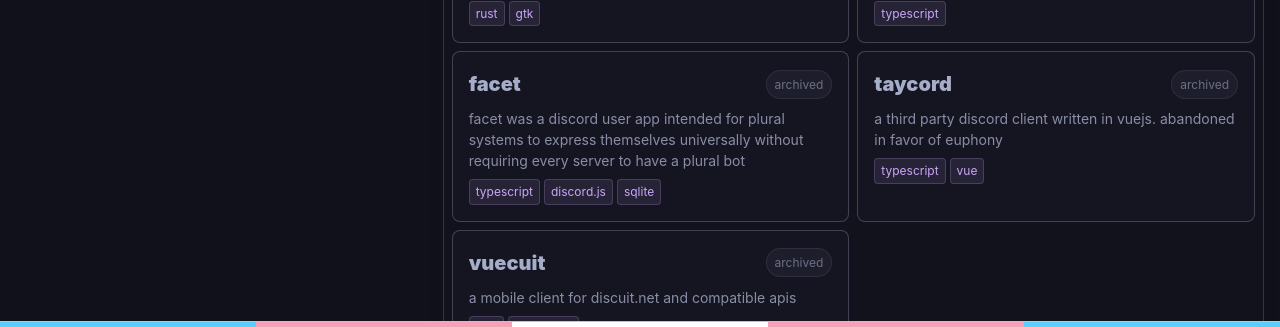
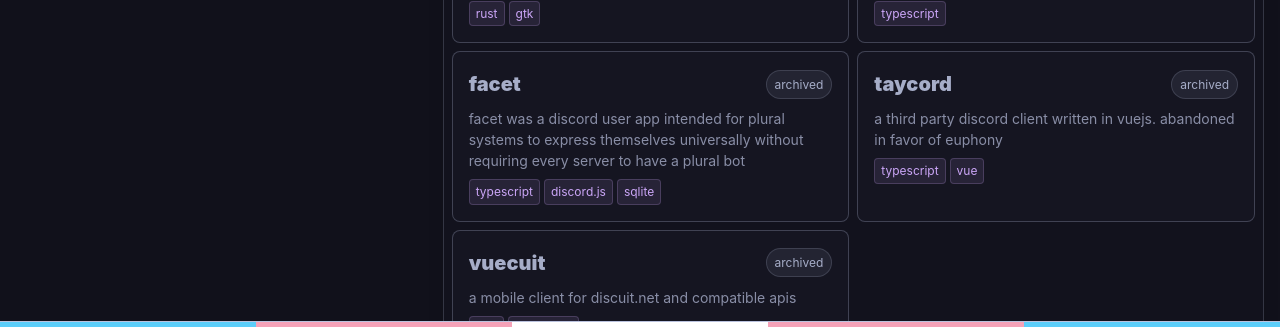
Before and after one commit to irimoe/legallyiris.github.io, a Vue app: page /projects in a window 1280 px wide. Shown: the part 462-789 px from the top of the page. Built offline with nearby package versions, Linux system fonts and the light colour scheme.

Commit message:
a11y: improve contrast of archived project labels

```diff
--- a/src/components/ProjectCard.vue
+++ b/src/components/ProjectCard.vue
@@ -13,7 +13,7 @@ const statusColor = computed(() => {
 		case "maintained":
 			return "var(--blue)";
 		case "archived":
-			return "var(--overlay0)";
+			return "var(--subtext0)";
 	}
 
 	return "var(--subtext0)";
```
